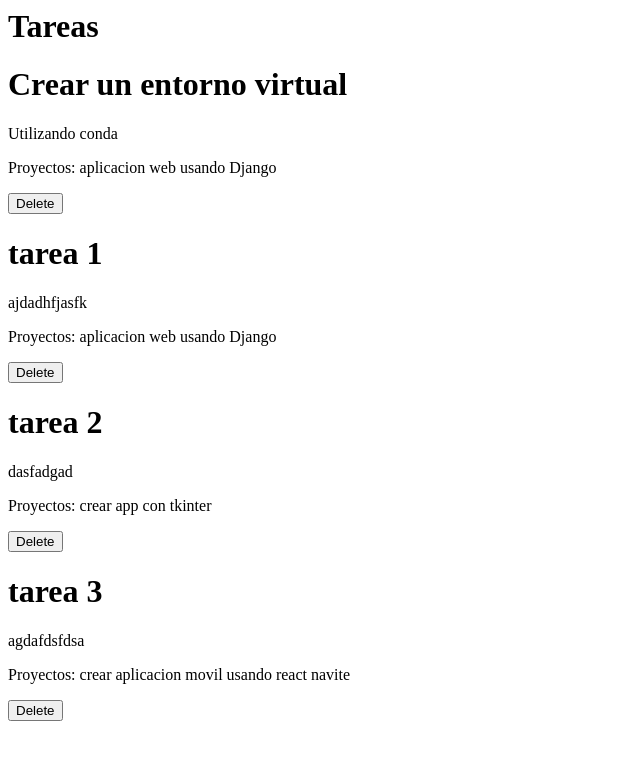
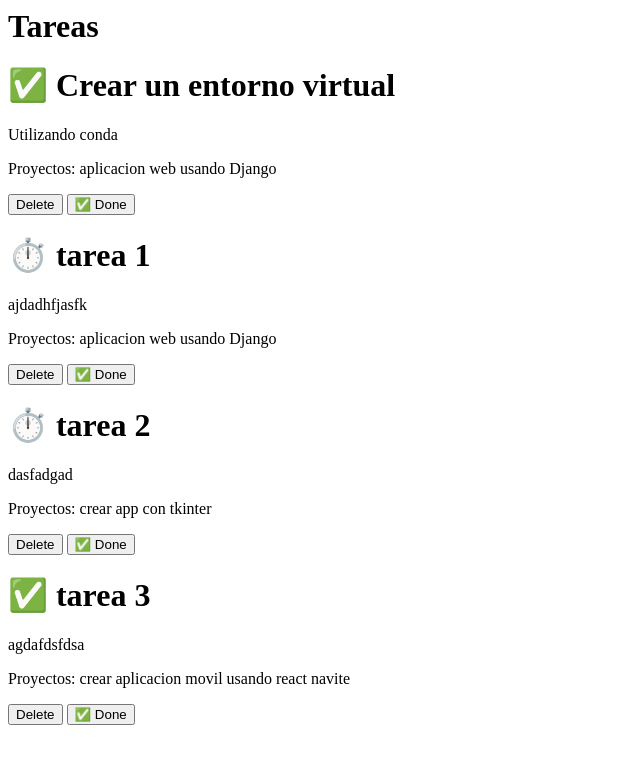
Before and after one commit to alonso1298/Djangoproject, a Django app: page /tasks/ in a window 1280 px wide. Shown: the top 764 px of the page, without its empty margins (0-640 px from the left). Run offline with Django 5.2, Linux system fonts and the light colour scheme; data comes from the database, SQL or seed files in the repository; both versions use the stored data as it was after the commit.

Commit message:
Jinja Conditionals

```diff
--- a/myapp/models.py
+++ b/myapp/models.py
@@ -11,6 +11,7 @@ class Task(models.Model):
     title = models.CharField(max_length=200)
     description = models.TextField()
     project = models.ForeignKey(Project, on_delete=models.CASCADE)
+    done = models.BooleanField(default=False)
 
     def __str__(self):
         return self.title + ' - ' + self.project.name
--- a/myapp/templates/tasks.html
+++ b/myapp/templates/tasks.html
@@ -1,15 +1,20 @@
 <h1>Tareas</h1>
 
-
+<!-- Esto es un comentario que si se va a ver en HTML -->
+{# Esto es una tarea #}
 {% for task in tasks %}
 
 <div>
-    <h1>{{task.title}}</h1>
+    <h1> {% if task.done == False %} ⏱️ {% else %} ✅ {% endif %} {{task.title}} </h1>
+
     <p>{{task.description}}</p>
     <p>Proyectos: {{task.project.name}}</p>
     <button>
         Delete
     </button>
+    <button>
+        ✅ Done
+    </button>
 </div>
 
 {% endfor %}
```
Also changed, not shown: db.sqlite3, myapp/migrations/0003_task_done.py (added).
